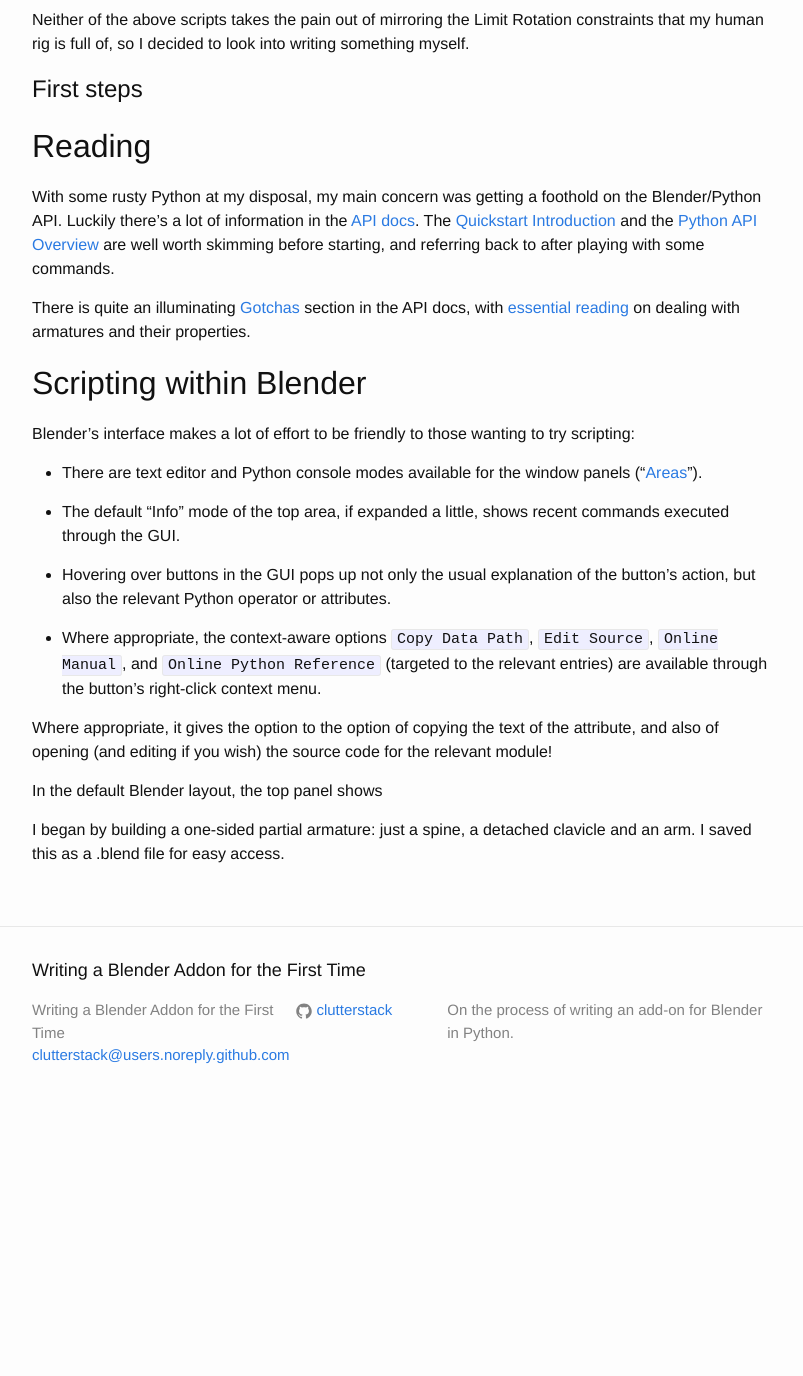
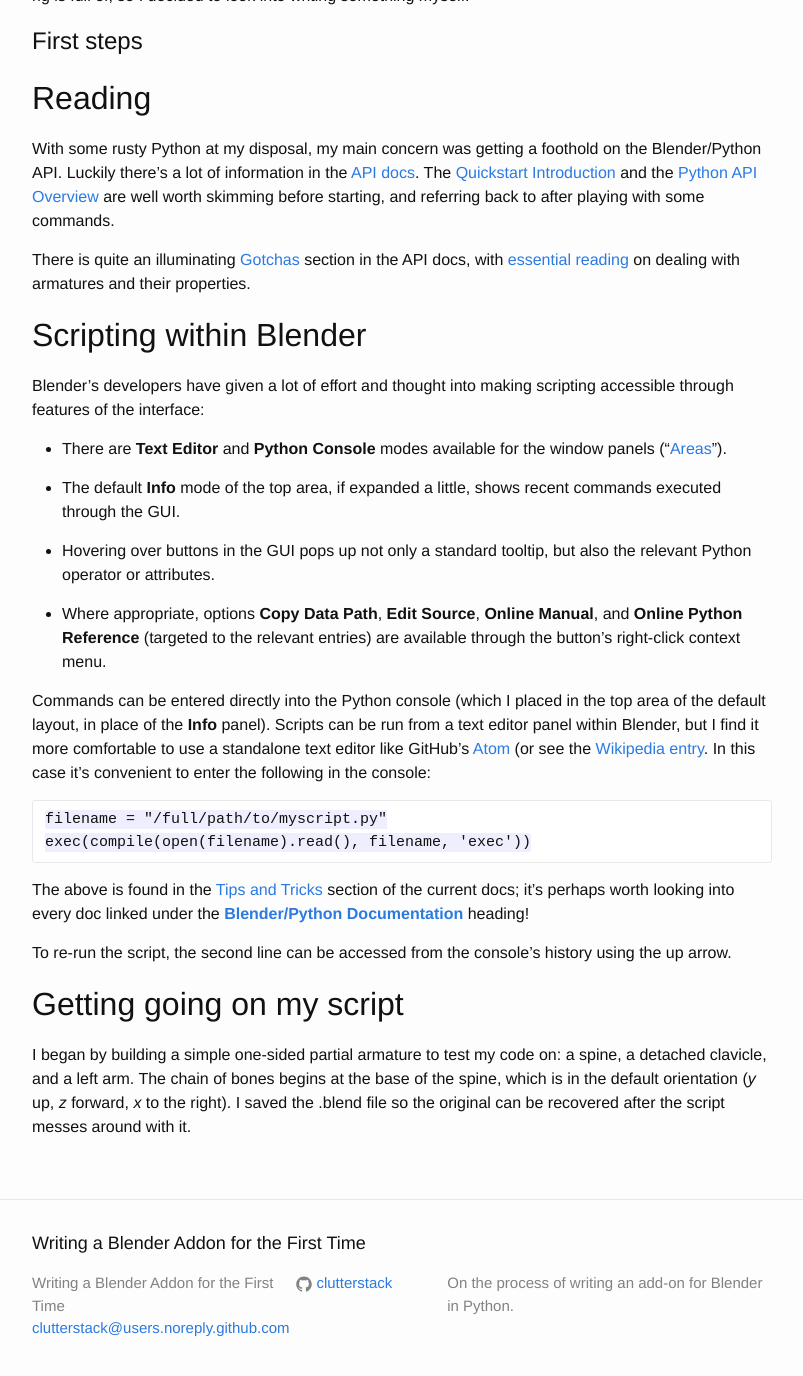
Before and after one commit to clutterstack/blender-rig-mirror, a Jekyll site: the page built from _posts/2016-02-02-background.md, in a window 1280 px wide and 1400 px high, scrolled down 552 px. Shown: the top 1376 px of the window, without its empty margins (238-1041 px from the left). Built offline with Jekyll 4.4.1, drawn with Linux system fonts in a browser that asks for light colours; before the commit the page ends 1679 px from its top, so only the background shows below that; some of the changed text lies outside the part shown.

Commit message:
More typing in the latest post

````diff
--- a/_posts/2016-02-02-background.md
+++ b/_posts/2016-02-02-background.md
@@ -7,7 +7,7 @@
 
 While exploring armature building in Blender, I searched for an easy way to mirror bone constraints from one side of the rig to the other. There are two easy-to-find candidates.
 
-The first I hit upon was the response by prolific Stack Exchange user TLousky to [this question] (http://blender.stackexchange.com/questions/41709/how-to-copy-constraints-from-one-bone-to-another). The script ran all right on my armature, but some of the constraint parameters were not as I'd expect for my rig and my constraints. This script was posted in response to a question about constraints on bones used to control shape keys, so it's worth checking out for that use case.
+The first I hit upon was the response by prolific Stack Exchange user TLousky to [this question](http://blender.stackexchange.com/questions/41709/how-to-copy-constraints-from-one-bone-to-another) about copying constraints on bones used to control facial shape keys. The script ran all right on my armature, but some of the constraint parameters were not as I'd expect for my humanoid body rig and constraints.
 
 The other result was a Blender add-on called [Pose Mirror](https://developer.blender.org/T36334) dating from 2013 by Connor Simpson. It looks as though it copies all the constraints and parameters, making no changes, unless the constraint has a target, in which case it does switch the target to the corresponding bone on the correct side. I haven't tested this aspect.
 
@@ -23,20 +23,26 @@
 ## Scripting within Blender
 
 
-Blender's interface makes a lot of effort to be friendly to those wanting to try scripting:
+Blender's developers have given a lot of effort and thought into making scripting accessible through features of the interface:
 
-* There are text editor and Python console modes available for the window panels ("[Areas](https://www.blender.org/manual/interface/window_system/arranging_areas.html)").
+* There are **Text Editor** and **Python Console** modes available for the window panels ("[Areas](https://www.blender.org/manual/interface/window_system/arranging_areas.html)").
 
-* The default "Info" mode of the top area, if expanded a little, shows recent commands executed through the GUI.
+* The default **Info** mode of the top area, if expanded a little, shows recent commands executed through the GUI.
 
-* Hovering over buttons in the GUI pops up not only the usual explanation of the button's action, but also the relevant Python operator or attributes.
+* Hovering over buttons in the GUI pops up not only a standard tooltip, but also the relevant Python operator or attributes.
 
-* Where appropriate, the context-aware options `Copy Data Path`, `Edit Source`, `Online Manual`, and `Online Python Reference` (targeted to the relevant entries) are available through the button's right-click context menu.
+* Where appropriate, options **Copy Data Path**, **Edit Source**, **Online Manual**, and **Online Python Reference** (targeted to the relevant entries) are available through the button's right-click context menu.
 
-Where appropriate, it gives the option to the option of copying the text of the attribute, and also of opening (and editing if you wish) the source code for the relevant module!
+Commands can be entered directly into the Python console (which I placed in the top area of the default layout, in place of the **Info** panel). Scripts can be run from a text editor panel within Blender, but I find it more comfortable to use a standalone text editor like GitHub's [Atom](atom.github.io) (or see the [Wikipedia entry](https://en.wikipedia.org/wiki/Atom_(text_editor)). In this case it's convenient to enter the following in the console:
+```
+filename = "/full/path/to/myscript.py"
+exec(compile(open(filename).read(), filename, 'exec'))
+```
 
+The above is found in the [Tips and Tricks](https://www.blender.org/api/blender_python_api_current/info_tips_and_tricks.html) section of the current docs; it's perhaps worth looking into every doc linked under the [**Blender/Python Documentation**](https://www.blender.org/api/blender_python_api_current/contents.html#blender-python-documentation) heading!
 
+To re-run the script, the second line can be accessed from the console's history using the up arrow.
 
-In the default Blender layout, the top panel shows
+## Getting going on my script
 
-I began by building a one-sided partial armature: just a spine, a detached clavicle and an arm. I saved this as a .blend file for easy access.
+I began by building a simple one-sided partial armature to test my code on: a spine, a detached clavicle, and a left arm. The chain of bones begins at the base of the spine, which is in the default orientation (*y* up, *z* forward, *x* to the right). I saved the .blend file so the original can be recovered after the script messes around with it.
````
